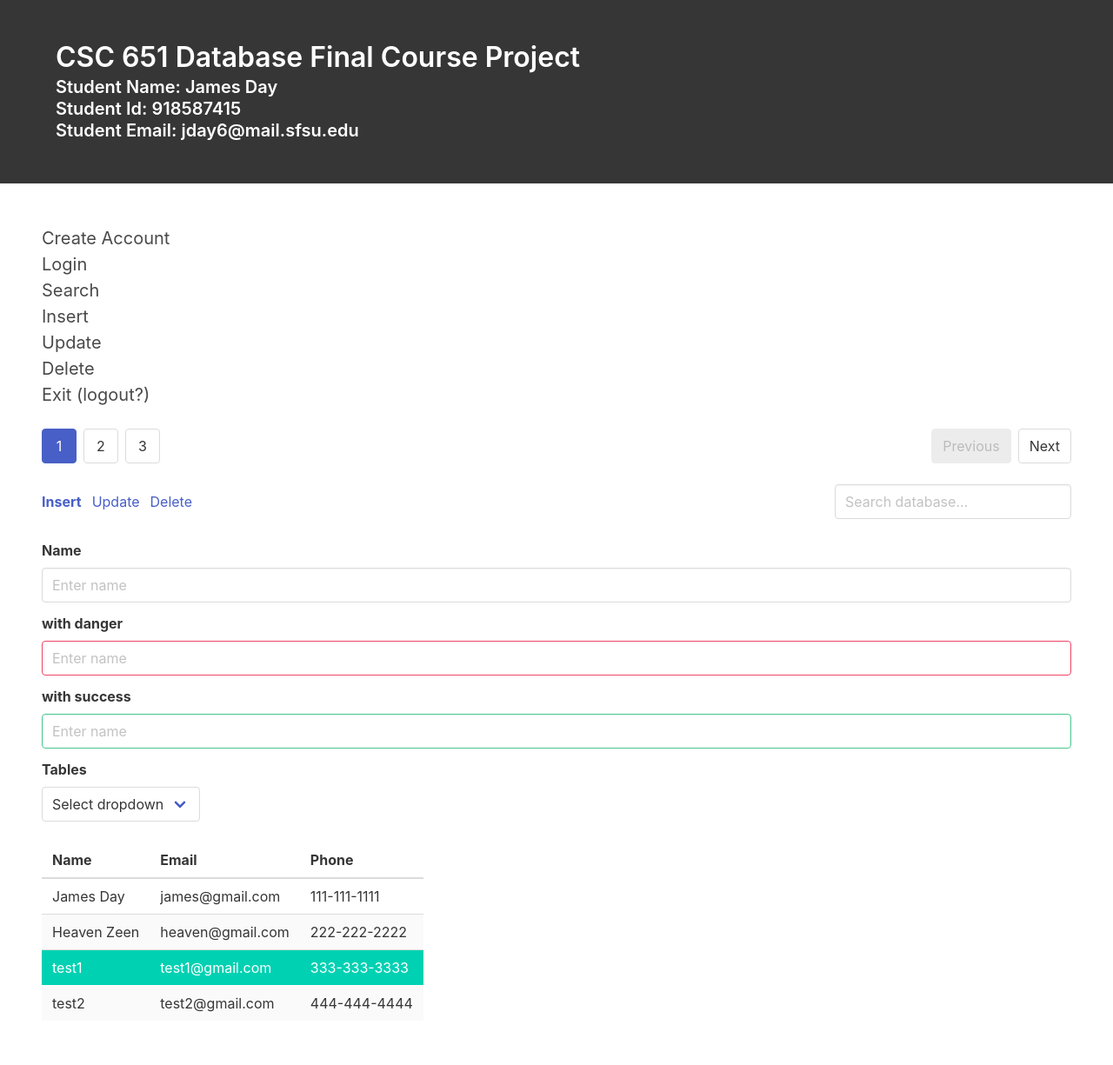
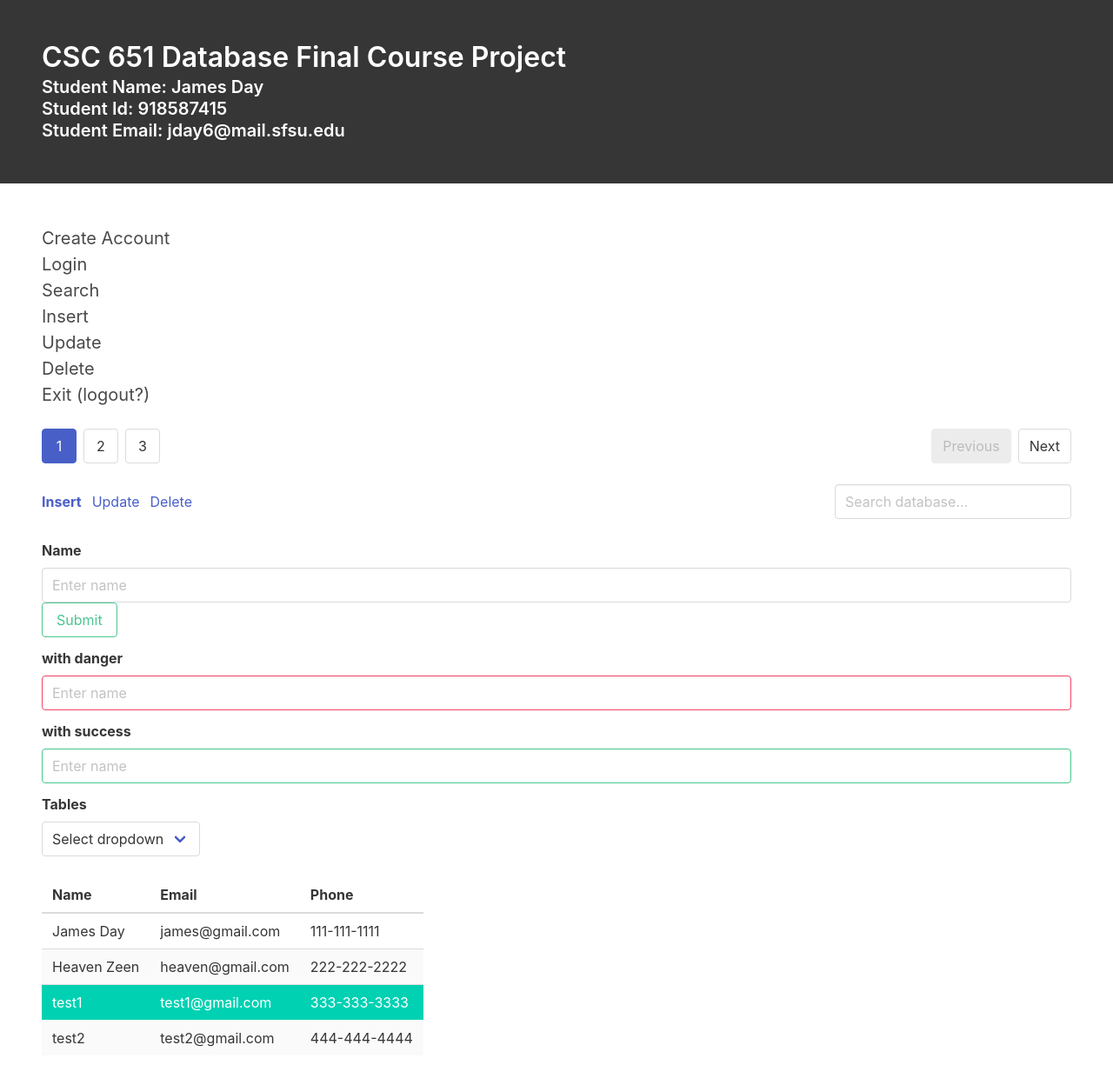
Before and after one commit to dayjames12/PersonalWebsite, a Node server app: page /database in a window 1280 px wide. Shown: the part 76-1301 px from the top of the page at 87% size. Before the commit the page ends 1240 px from the top, so only its background shows below. Run offline with Node 20, Linux system fonts and the light colour scheme; some libraries are stand-ins or nearby versions.

Commit message:
changed around js files a bit, working on creating the form for the database and the js file for it

```diff
--- a/public/javascript/database.js
+++ b/public/javascript/database.js
@@ -0,0 +1,9 @@
+document.querySelector("#databaseForm").addEventListener("submit", getData);
+
+function getData(e){
+    const data = document.querySelector(".data").value;
+
+    console.log(data);
+
+    e.preventDefault();
+}
--- a/views/651-database-project/database.hbs
+++ b/views/651-database-project/database.hbs
@@ -1,8 +1,7 @@
 <body>
   {{!-- title --}}
   <section class="hero is-dark has-text-left">
-    <div class="hero-body">
-      <div class="container">
+    <div class="hero-body is-dark">
       <h1 class="title">
         CSC 651 Database Final Course Project
       </h1>
@@ -11,7 +10,6 @@
         <strong>Student Id: 918587415</strong><br>
         <strong>Student Email: jday6@mail.sfsu.edu</strong>
       </h1>
-      </div>
     </div>
   </section>
 
@@ -73,10 +71,11 @@
 
       {{!-- form  --}}
       <div class="block">
-        <form action="">
+        <form id="databaseForm">
           <div class="field">
             <label class="label">Name</label>
-            <input type="text" class="input" placeholder="Enter name">
+            <input type="text" class="input data" placeholder="Enter name">
+            <button class="button is-success is-outlined" type="submit">Submit</button>
           </div>
 
           <div class="field">
@@ -145,3 +144,5 @@
   </section>
 
 </body>
+
+<script type="text/javascript" src="/javascript/database.js"></script>
--- a/views/layouts/layout.hbs
+++ b/views/layouts/layout.hbs
@@ -7,7 +7,7 @@
 	<meta name="viewport" content="width=device-width, initial-scale=1">
 
 	<title>{{title}}</title>
-	<script type="text/javascript" src="/javascript/file.js"></script>
+	<script type="text/javascript" src="/javascript/hamburger.js"></script>
 	<link rel="stylesheet" href="https://cdn.jsdelivr.net/npm/bulma@0.8.0/css/bulma.min.css">
 	<script defer src="https://use.fontawesome.com/releases/v5.3.1/js/all.js"></script>
 	<script
```
Also changed, not shown: public/javascript/hamburger.js (renamed from public/javascript/file.js). Lines whose indentation alone changed are shown as unchanged.
